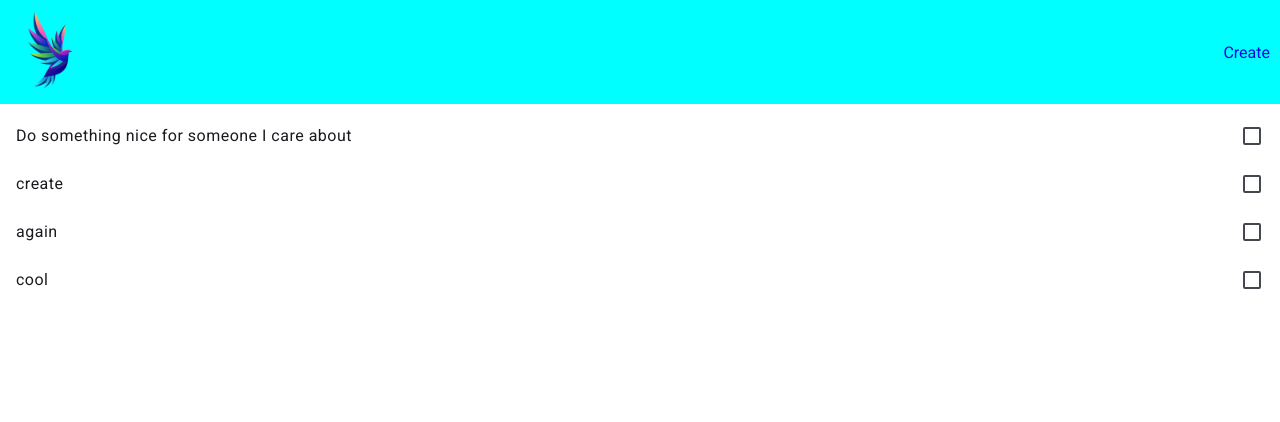
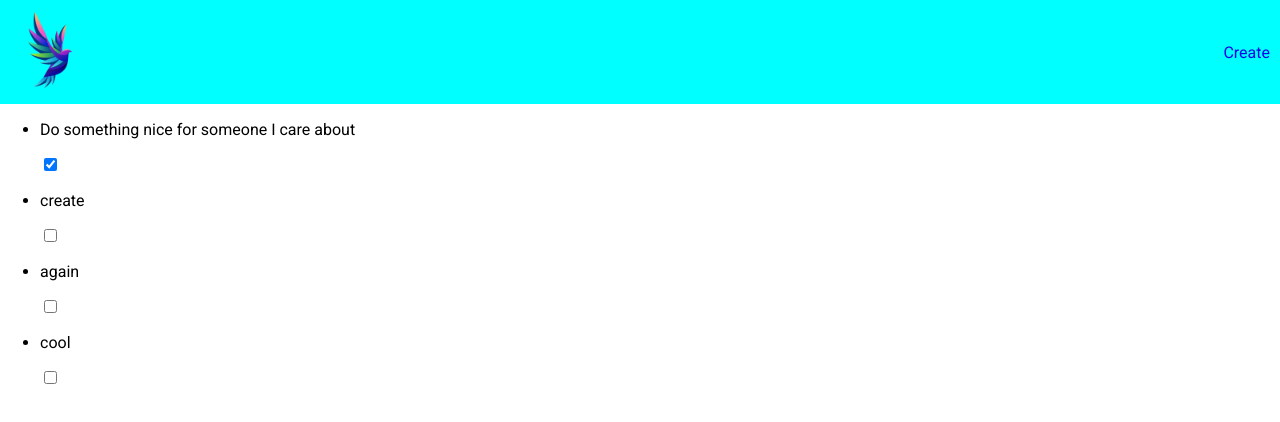
Before and after one commit to Alex991995/to-do-angular, an Angular app: page / in a window 1280 px wide. Shown: the top 422 px of the page. Built offline with nearby package versions, Linux system fonts and the light colour scheme; data requests are answered from the project's data file.

Commit message:
fix: list in custom way

```diff
--- a/src/app/pages/main/main.component.html
+++ b/src/app/pages/main/main.component.html
@@ -1,11 +1,15 @@
 <section>
-  <mat-selection-list (selectionChange)="updateSelection($event)">
-    @for (task of arrayTasks; track task.id) {
-    <mat-list-option [value]="task">
-      {{task.todo}}
-    </mat-list-option>
-    }
-  </mat-selection-list>
+
+
+  <ul>
+      @for (task of arrayTasks; track task.id) {
+        <li>
+          <p>{{task.todo}}</p>
+          <input type="checkbox" [checked]="task.completed" (change)="changeStatus(task)">
+
+        </li>
+      }
+  </ul>
 
 
 </section>
--- a/src/app/pages/main/main.component.ts
+++ b/src/app/pages/main/main.component.ts
@@ -17,6 +17,7 @@ export class MainComponent {
 
 
 
+
   constructor() {
     this.apiService.getAllToDo()
       .subscribe(res => {
@@ -26,11 +27,8 @@ export class MainComponent {
   }
 
 
-  updateSelection(event: MatSelectionListChange) {
-    event.source.selectedOptions.selected.map(o => {
-      console.log(o.value)
-    });
-
+  changeStatus(task:ITask){
+    console.log(task)
   }
 
 
```
